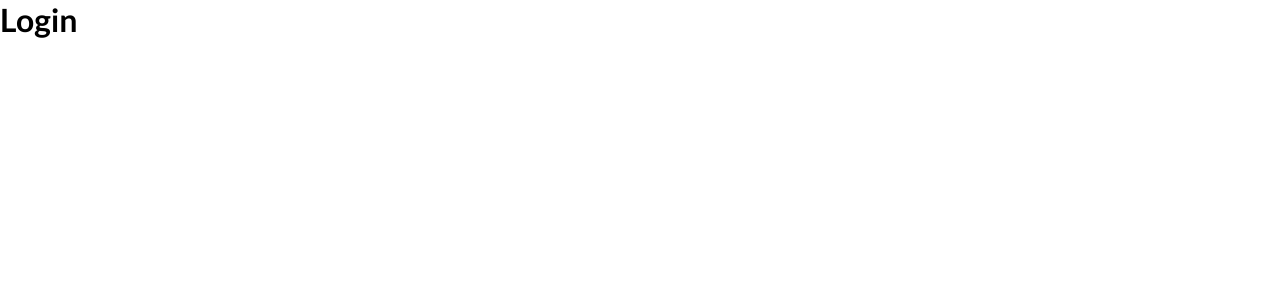
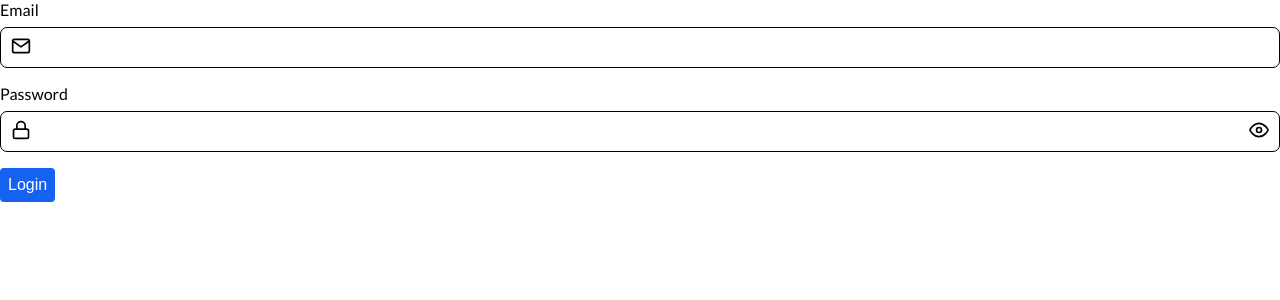
Before and after one commit to Wodnyan/Mushi, a Next.js app in the folder client/: page /account/login in a window 1280 px wide. Shown: the top 300 px of the page. Built offline with nearby package versions, Linux system fonts and the light colour scheme.

Commit message:
feat: login

```diff
--- a/client/graphql/mutations/auth.ts
+++ b/client/graphql/mutations/auth.ts
@@ -7,3 +7,11 @@ export const SIGN_UP = gql`
     }
   }
 `;
+
+export const LOGIN = gql`
+  mutation Login($email: String!, $password: String!) {
+    login(email: $email, password: $password) {
+      accessToken
+    }
+  }
+`;
--- a/client/pages/account/login.tsx
+++ b/client/pages/account/login.tsx
@@ -1,3 +1,62 @@
+import { Label, FormControl } from "../../styles/Forms";
+import { Button } from "../../styles/Button";
+import { ChangeEvent, FormEvent, useState } from "react";
+import PasswordInput from "../../components/PasswordInput";
+import Input from "../../components/Input";
+import { FiMail } from "react-icons/fi";
+import { Form } from "../../styles/pages/AccountPages";
+import { useMutation } from "@apollo/client";
+import { LOGIN } from "../../graphql/mutations/auth";
+import { useRouter } from "next/router";
+
+interface UserInfo {
+  email: string;
+  password: string;
+}
+
 export default function Login() {
-  return <h1>Login</h1>;
+  const router = useRouter();
+  const [login] = useMutation(LOGIN);
+
+  const [userInfo, setUserInfo] = useState<UserInfo>({
+    email: "",
+    password: "",
+  });
+
+  const handleSignUp = async (e: FormEvent<HTMLFormElement>) => {
+    e.preventDefault();
+    const {
+      data: {
+        login: { accessToken },
+      },
+    } = await login({
+      variables: userInfo,
+    });
+    localStorage.setItem("access_token", accessToken);
+    router.push("/");
+  };
+
+  const handleChange = (e: ChangeEvent<HTMLInputElement>) => {
+    const { id, value } = e.target;
+    setUserInfo((prev) => ({
+      ...prev,
+      [id]: value,
+    }));
+  };
+
+  return (
+    <Form onSubmit={handleSignUp}>
+      <FormControl>
+        <Label htmlFor="email">Email</Label>
+        <Input
+          onChange={handleChange}
+          id="email"
+          iconLeft={<FiMail size={20} />}
+          value={userInfo.email || ""}
+        />
+      </FormControl>
+      <PasswordInput value={userInfo.password || ""} onChange={handleChange} />
+      <Button>Login</Button>
+    </Form>
+  );
 }
```
